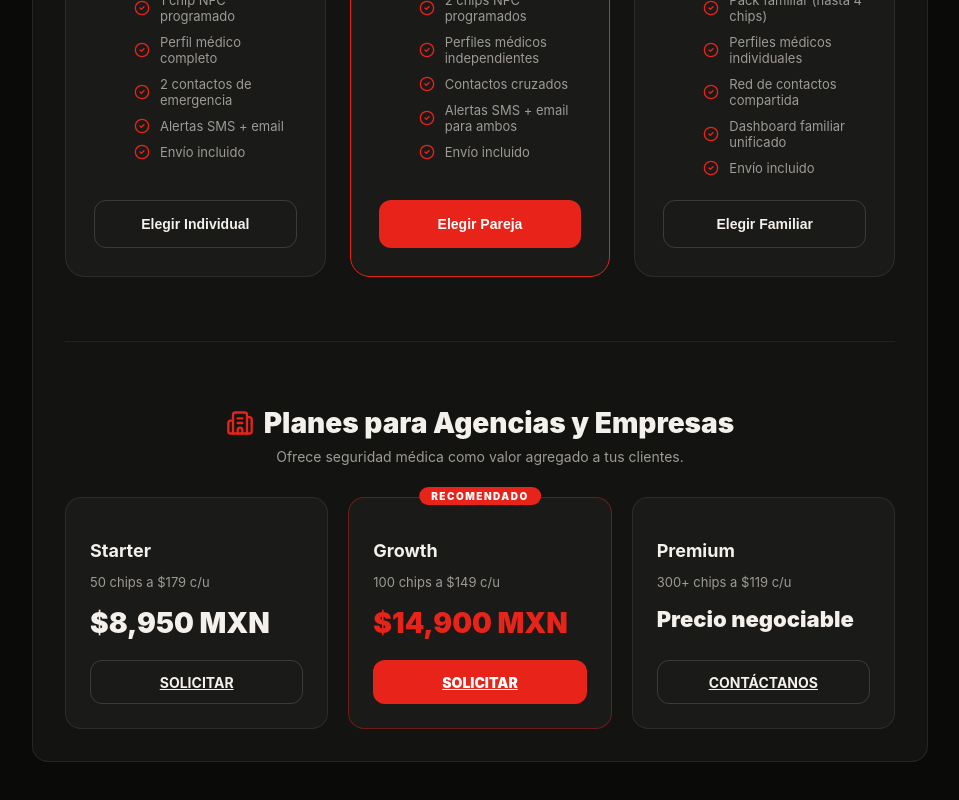
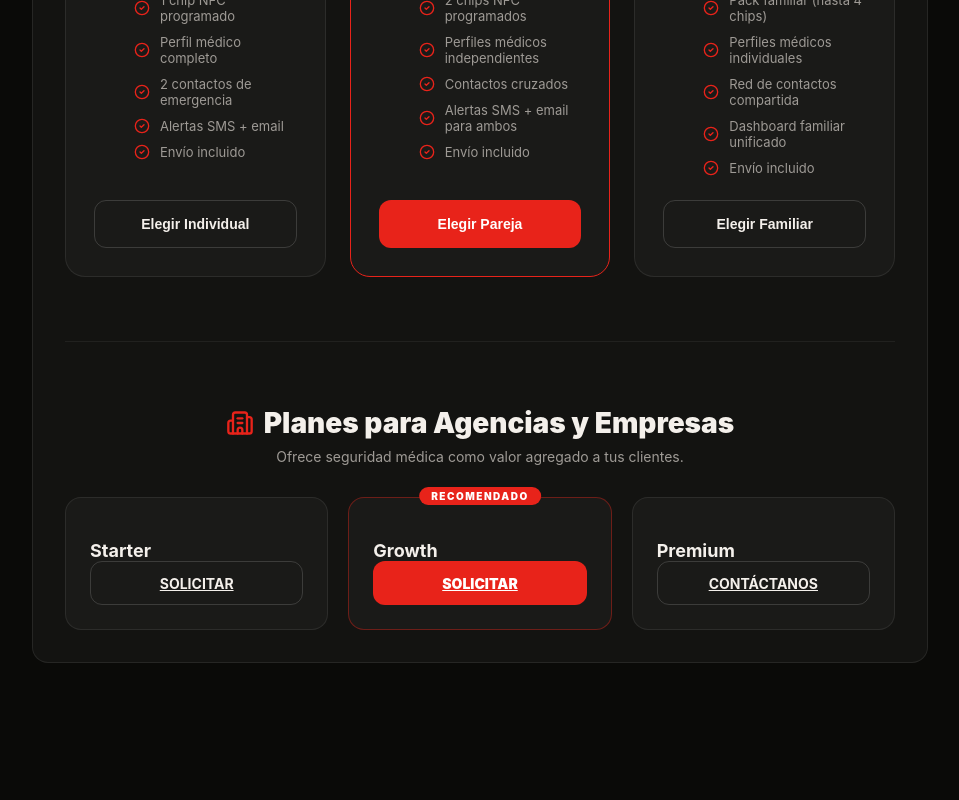
Before and after one commit to ektorromo-dev/rescue-chip, a Next.js app: page /shop in a window 1280 px wide. Shown: the part 650-1450 px from the top of the page, without its empty margins (160-1119 px from the left). After the commit the page ends 1369 px from the top, so only its background shows below. Built offline with nearby package versions, Linux system fonts and the light colour scheme.

Commit message:
fix(shop): remove spacing in B2B cards, compact layout

```diff
--- a/src/app/page.tsx
+++ b/src/app/page.tsx
@@ -887,11 +887,9 @@ export default function Home() {
           <div className="agency-cards">
             <div className="agency-card">
               <div className="agency-tier">Starter</div>
-              <div className="agency-units">50 chips a $179 c/u</div>
-              <div className="agency-price-wrap"><span className="agency-currency">$</span><span className="agency-value">8,950</span><span className="agency-curr-label">MXN</span></div>
               <div className="agency-divider" />
               <ul className="agency-features">
-                <li>50 chips NFC programados con folios únicos RSC</li><li>Activación directa por el usuario final</li>
+                <li>Chips NFC programados con folios únicos RSC</li><li>Activación directa por el usuario final</li>
                 <li>Perfil médico completo por chip</li><li>Alertas automáticas SMS + email al escanear</li><li>Soporte por WhatsApp durante la implementación</li><li>Factura electrónica CFDI 4.0</li>
               </ul>
               <a href="https://wa.me/525551433904?text=Hola%2C%20me%20interesa%20el%20plan%20Starter%20de%20RescueChip%20(50%20chips%20a%20%24179%20c%2Fu).%20%C2%BFPodr%C3%ADan%20darme%20m%C3%A1s%20informaci%C3%B3n%3F" target="_blank" rel="noopener noreferrer" className="btn-agency-outline">Solicitar</a>
@@ -899,22 +897,18 @@ export default function Home() {
             <div className="agency-card featured">
               <span className="agency-badge">Recomendado</span>
               <div className="agency-tier">Growth</div>
-              <div className="agency-units">100 chips a $149 c/u</div>
-              <div className="agency-price-wrap"><span className="agency-currency">$</span><span className="agency-value">14,900</span><span className="agency-curr-label">MXN</span></div>
               <div className="agency-divider" />
               <ul className="agency-features">
-                <li>100 chips NFC programados con folios únicos RSC</li><li>Todo lo del plan Starter</li>
+                <li>Chips NFC programados con folios únicos RSC</li><li>Todo lo del plan Starter</li>
                 <li>Manual de ventas RescueChip para tu equipo (PDF)</li><li>Capacitación virtual para tu equipo de ventas</li><li>Soporte prioritario por WhatsApp</li><li>Factura electrónica CFDI 4.0</li>
               </ul>
               <a href="https://wa.me/525551433904?text=Hola%2C%20me%20interesa%20el%20plan%20Growth%20de%20RescueChip%20(100%20chips%20a%20%24149%20c%2Fu).%20%C2%BFPodr%C3%ADan%20darme%20m%C3%A1s%20informaci%C3%B3n%3F" target="_blank" rel="noopener noreferrer" className="btn-agency-solid">Solicitar</a>
             </div>
             <div className="agency-card dark-card-agency">
               <div className="agency-tier">Premium</div>
-              <div className="agency-units">300+ chips a $119 c/u</div>
-              <div className="agency-price-wrap"><span className="agency-negotiable">Precio negociable</span></div>
               <div className="agency-divider" />
               <ul className="agency-features">
-                <li>300+ chips NFC, precio negociable por volumen</li><li>Todo lo del plan Growth</li>
+                <li>Chips NFC programados con folios únicos RSC</li><li>Todo lo del plan Growth</li>
                 <li>Sesión de onboarding presencial o virtual</li><li>Material físico de punto de venta incluido</li><li>Gerente de cuenta dedicado</li><li>Factura electrónica CFDI 4.0</li>
               </ul>
               <a href="https://wa.me/525551433904?text=Hola%2C%20me%20interesa%20el%20plan%20Premium%20de%20RescueChip%20(300%2B%20chips).%20%C2%BFPodr%C3%ADan%20darme%20m%C3%A1s%20informaci%C3%B3n%3F" target="_blank" rel="noopener noreferrer" className="btn-agency-outline">Contáctanos</a>
--- a/src/app/shop/page.tsx
+++ b/src/app/shop/page.tsx
@@ -129,9 +129,7 @@ export default function ShopPage() {
                         {/* Starter */}
                         <div style={{ backgroundColor: "#1A1A18", borderRadius: "16px", padding: "24px", border: "1px solid rgba(255,255,255,0.08)", display: "flex", flexDirection: "column", justifyContent: "space-between" }}>
                             <div>
-                                <h3 style={{ fontSize: "18px", fontWeight: 700, color: "#F4F0EB", marginBottom: "4px" }}>Starter</h3>
-                                <p style={{ fontSize: "13px", color: "#9E9A95", marginBottom: "16px" }}>50 chips a $179 c/u</p>
-                                <div style={{ fontSize: "28px", fontWeight: 900, color: "#F4F0EB", marginBottom: "20px" }}>$8,950 MXN</div>
+                                <h3 style={{ fontSize: "18px", fontWeight: 700, color: "#F4F0EB", marginBottom: "0px" }}>Starter</h3>
                             </div>
                             <a href="https://wa.me/525551433904?text=Hola%2C%20me%20interesa%20el%20plan%20Starter%20de%20RescueChip%20(50%20chips%20a%20%24179%20c%2Fu).%20%C2%BFPodr%C3%ADan%20darme%20m%C3%A1s%20informaci%C3%B3n%3F" target="_blank" rel="noopener noreferrer" style={{ width: "100%", display: "flex", alignItems: "center", justifyContent: "center", height: "44px", borderRadius: "12px", fontWeight: 700, fontSize: "14px", backgroundColor: "transparent", color: "#F4F0EB", border: "1px solid rgba(255,255,255,0.15)" }}>
                                 SOLICITAR
@@ -144,9 +142,7 @@ export default function ShopPage() {
                                 RECOMENDADO
                             </div>
                             <div>
-                                <h3 style={{ fontSize: "18px", fontWeight: 700, color: "#F4F0EB", marginBottom: "4px" }}>Growth</h3>
-                                <p style={{ fontSize: "13px", color: "#9E9A95", marginBottom: "16px" }}>100 chips a $149 c/u</p>
-                                <div style={{ fontSize: "28px", fontWeight: 900, color: "#E8231A", marginBottom: "20px" }}>$14,900 MXN</div>
+                                <h3 style={{ fontSize: "18px", fontWeight: 700, color: "#F4F0EB", marginBottom: "0px" }}>Growth</h3>
                             </div>
                             <a href="https://wa.me/525551433904?text=Hola%2C%20me%20interesa%20el%20plan%20Growth%20de%20RescueChip%20(100%20chips%20a%20%24149%20c%2Fu).%20%C2%BFPodr%C3%ADan%20darme%20m%C3%A1s%20informaci%C3%B3n%3F" target="_blank" rel="noopener noreferrer" style={{ width: "100%", display: "flex", alignItems: "center", justifyContent: "center", height: "44px", borderRadius: "12px", fontWeight: 900, fontSize: "14px", backgroundColor: "#E8231A", color: "#FFF", border: "none" }}>
                                 SOLICITAR
@@ -156,9 +152,7 @@ export default function ShopPage() {
                         {/* Premium */}
                         <div style={{ backgroundColor: "#1A1A18", borderRadius: "16px", padding: "24px", border: "1px solid rgba(255,255,255,0.08)", display: "flex", flexDirection: "column", justifyContent: "space-between" }}>
                             <div>
-                                <h3 style={{ fontSize: "18px", fontWeight: 700, color: "#F4F0EB", marginBottom: "4px" }}>Premium</h3>
-                                <p style={{ fontSize: "13px", color: "#9E9A95", marginBottom: "16px" }}>300+ chips a $119 c/u</p>
-                                <div style={{ fontSize: "22px", fontWeight: 900, color: "#F4F0EB", marginBottom: "20px" }}>Precio negociable</div>
+                                <h3 style={{ fontSize: "18px", fontWeight: 700, color: "#F4F0EB", marginBottom: "0px" }}>Premium</h3>
                             </div>
                             <a href="https://wa.me/525551433904?text=Hola%2C%20me%20interesa%20el%20plan%20Premium%20de%20RescueChip%20(300%2B%20chips).%20%C2%BFPodr%C3%ADan%20darme%20m%C3%A1s%20informaci%C3%B3n%3F" target="_blank" rel="noopener noreferrer" style={{ width: "100%", display: "flex", alignItems: "center", justifyContent: "center", height: "44px", borderRadius: "12px", fontWeight: 700, fontSize: "14px", backgroundColor: "transparent", color: "#F4F0EB", border: "1px solid rgba(255,255,255,0.15)" }}>
                                 CONTÁCTANOS
```
